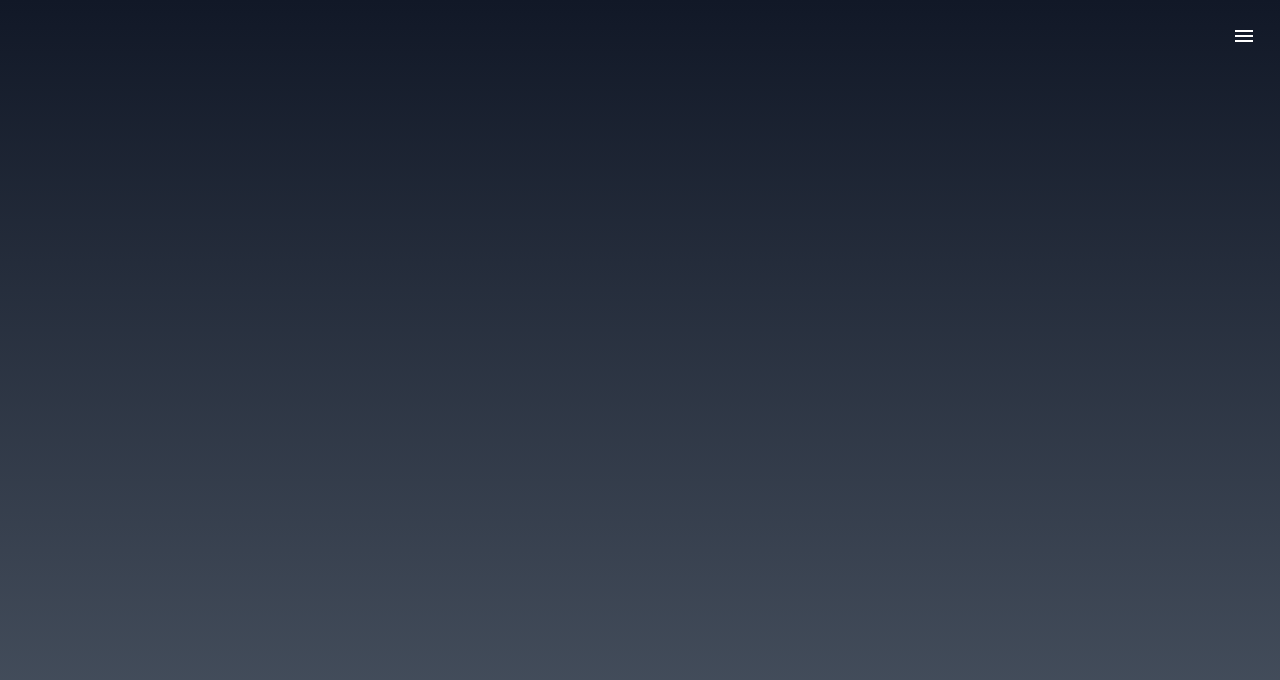
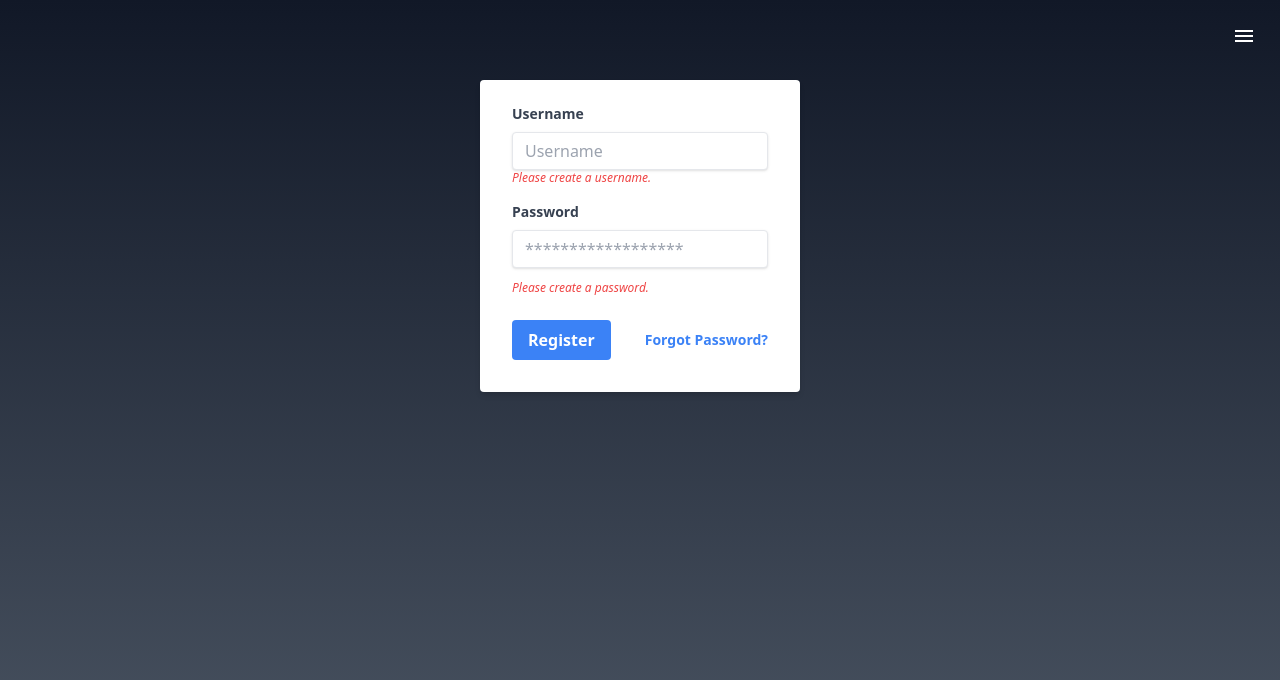
Before and after one commit to ChronoKross/chronos-front, a React (Vite) app: page /register in a window 1280 px wide. Before the commit this address had no page. Shown: the top 680 px of the page. Built offline with nearby package versions, Linux system fonts and the light colour scheme.

Commit message:
register
updated register to push admin to db from front end
--app currently working

```diff
--- a/index.html
+++ b/index.html
@@ -4,7 +4,7 @@
     <meta charset="UTF-8" />
     <link rel="icon" type="image/svg+xml" href="/vite.svg" />
     <meta name="viewport" content="width=device-width, initial-scale=1.0" />
-    <title>Vite + React</title>
+    <title>Repreve</title>
   </head>
   <body style="height: 100%">
     <div
@@ -12,6 +12,7 @@
       class="bg-gradient-to-b from-gray-900 to-gray-600"
       style="height: 100%"
     ></div>
+
     <script type="module" src="/src/main.jsx"></script>
   </body>
 </html>
--- a/src/components/Navbar.jsx
+++ b/src/components/Navbar.jsx
@@ -39,7 +39,7 @@ export default function Navbar() {
       onKeyDown={toggleDrawer(anchor, false)}
     >
       <List className=" bg-sky-950 text-white">
-        {["Login", "Dashboard"].map((text, index) => (
+        {["Register", "Dashboard"].map((text, index) => (
           <ListItem key={text} disablePadding>
             <Link to={`/${text.toLowerCase()}`}>
               <ListItemButton>
--- a/src/main.jsx
+++ b/src/main.jsx
@@ -4,14 +4,14 @@ import Stack from "./Stack.jsx";
 import Navbar from "./components/navbar.jsx";
 import Dashboard from "./pages/Dashboard.jsx";
 import { BrowserRouter, Routes, Route } from "react-router-dom";
-import Login from "./pages/Login.jsx";
+import Register from "./pages/Register.jsx";
 
 ReactDOM.createRoot(document.getElementById("root")).render(
   <React.StrictMode>
     <BrowserRouter>
       <Navbar />
       <Routes>
-        <Route path="/login" element={<Login />} />
+        <Route path="/register" element={<Register />} />
         <Route path="/dashboard" element={<Dashboard />} />
         <Route path="/" element={<Stack />} />
       </Routes>
--- a/src/pages/Login.jsx
+++ b/src/pages/Register.jsx
@@ -1,6 +1,7 @@
-import { useState } from "react";
+import { useState, useRef } from "react";
+import axios from "axios";
 
-export default function Login() {
+export default function Register() {
   const [userName, setUserName] = useState("");
   const [password, setPassword] = useState("");
 
@@ -11,9 +12,17 @@ export default function Login() {
     setPassword(e.target.value);
   }
 
-  function handleSubmit(e) {
+  async function handleSubmit(e) {
     e.preventDefault();
-    console.log(userName, password);
+    try {
+      const response = await axios.post("http://localhost:3000/auth/register", {
+        username: userName,
+        password: password,
+      });
+      response.data && window.location.replace("/");
+    } catch (error) {
+      console.error(error);
+    }
   }
 
   return (
@@ -35,6 +44,9 @@ export default function Login() {
               placeholder="Username"
               autoComplete="username"
             />
+            <p className="text-red-500 text-xs italic">
+              {userName ? "" : "Please create a username."}
+            </p>
           </div>
           <div className="mb-6">
             <label
@@ -44,7 +56,7 @@ export default function Login() {
               Password
             </label>
             <input
-              className="shadow appearance-none border border-red-500 rounded w-full py-2 px-3 text-gray-700 mb-3 leading-tight focus:outline-none focus:shadow-outline"
+              className="shadow appearance-none border  rounded w-full py-2 px-3 text-gray-700 mb-3 leading-tight focus:outline-none focus:shadow-outline"
               id="password"
               type="password"
               onChange={(e) => handlePassword(e)}
@@ -52,16 +64,16 @@ export default function Login() {
               autoComplete="current-password"
             />
             <p className="text-red-500 text-xs italic">
-              {password ? "" : "Please choose a password."}
+              {password ? "" : "Please create a password."}
             </p>
           </div>
           <div className="flex items-center justify-between">
             <button
-              className="bg-blue-500 hover:bg-blue-700 text-white font-bold py-2 px-4 rounded focus:outline-none focus:shadow-outline"
-              type="button"
+              className="bg-blue-500 hover:bg-blue-700 text-white font-bold py-2 px-4 rounded focus:outline-none "
+              type="submit"
               onClick={(e) => handleSubmit(e)}
             >
-              Sign In
+              Register
             </button>
             <a
               className="inline-block align-baseline font-bold text-sm text-blue-500 hover:text-blue-800"
```
